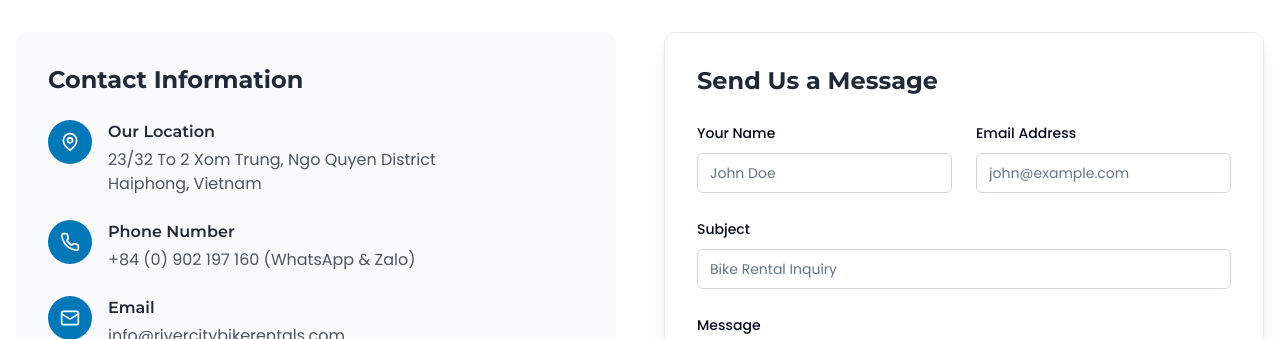
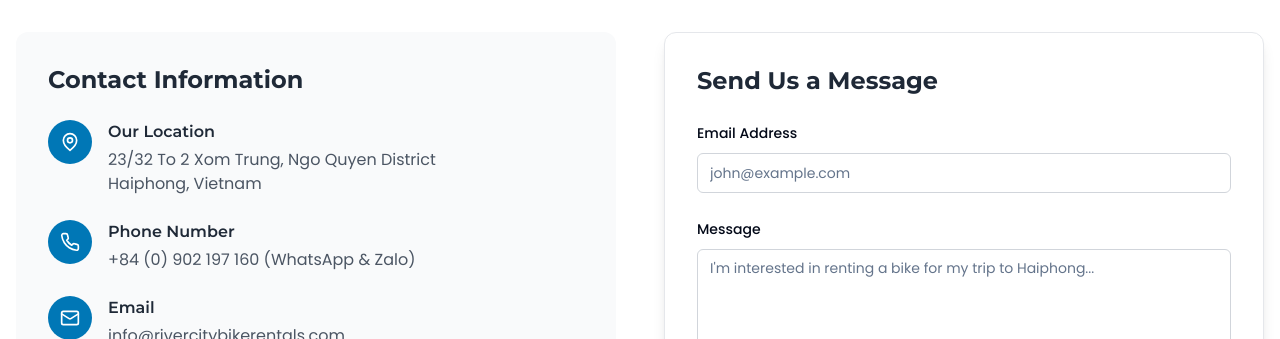
Before and after one commit to Vispaico/rivercity, a React (Vite) app: page /cars in a window 1280 px wide. Shown: the part 1340-1679 px from the top of the page. Built offline with nearby package versions, Linux system fonts and the light colour scheme; no server answers.

Commit message:
Remodelling of ContactForm component to use custom hooks for form state management and validation.

```diff
--- a/src/components/ContactSection.jsx
+++ b/src/components/ContactSection.jsx
@@ -23,14 +23,20 @@ const ContactSection = () => {
   const handleSubmit = (e) => {
     e.preventDefault();
     const formData = new FormData(e.target);
-    const name = formData.get('name');
-    const email = formData.get('email');
-    const subject = formData.get('subject');
-    const message = formData.get('message');
+    const botFieldValue = formData.get("company");
+
+    if (botFieldValue) {
+      return;
+    }
+
+    const email = formData.get("email");
+    const message = formData.get("message");
 
     toast({
       title: "Message Submission Pending",
-      description: `Name: ${name}, Email: ${email}, Subject: ${subject}. Backend functionality needed.`,
+      description: `Email: ${email}. Message preview: ${message.slice(0, 60)}${
+        message.length > 60 ? "…" : ""
+      }. Backend functionality needed.`,
       duration: 7000,
       className: "bg-yellow-500 text-black",
     });
@@ -161,17 +167,16 @@ const ContactSection = () => {
               </h3>
 
               <form onSubmit={handleSubmit} className="space-y-6">
-                <div className="grid grid-cols-1 md:grid-cols-2 gap-6">
-                  <div className="space-y-2">
-                    <Label htmlFor="name">Your Name</Label>
+                <div className="sr-only">
+                  <Label htmlFor="company">Company</Label>
                   <Input
-                      id="name"
-                      name="name"
-                      placeholder="John Doe"
-                      required
-                      className="border-gray-300 focus:border-blue-600 focus:ring-blue-600"
+                    id="company"
+                    name="company"
+                    tabIndex={-1}
+                    autoComplete="off"
                   />
                 </div>
+
                 <div className="space-y-2">
                   <Label htmlFor="email">Email Address</Label>
                   <Input
@@ -179,18 +184,6 @@ const ContactSection = () => {
                     name="email"
                     type="email"
                     placeholder="john@example.com"
-                      required
-                      className="border-gray-300 focus:border-blue-600 focus:ring-blue-600"
-                    />
-                  </div>
-                </div>
-
-                <div className="space-y-2">
-                  <Label htmlFor="subject">Subject</Label>
-                  <Input
-                    id="subject"
-                    name="subject"
-                    placeholder="Bike Rental Inquiry"
                     required
                     className="border-gray-300 focus:border-blue-600 focus:ring-blue-600"
                   />
```
Also changed, not shown: 7 other files (tests, documents, lock files or other folders). Lines whose indentation alone changed are shown as unchanged.
